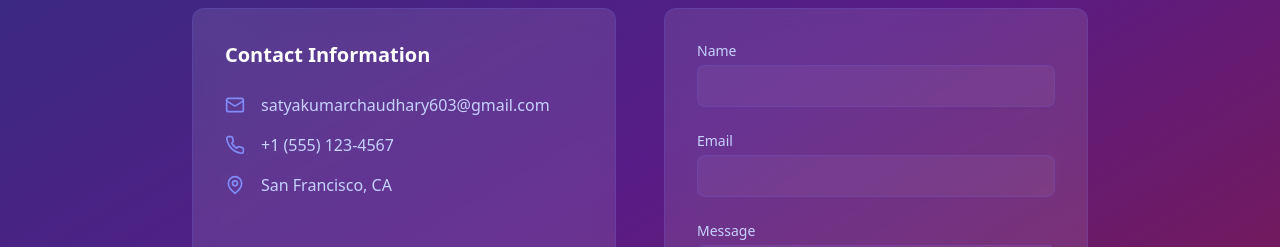
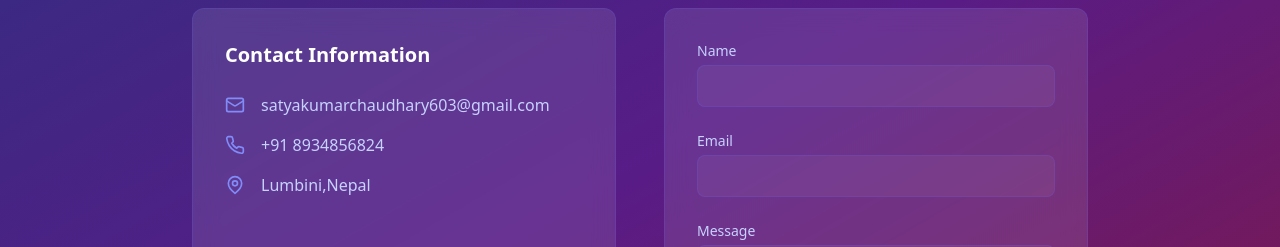
Before and after one commit to satyakumarch/Portfolio2, a React (Vite) app: page / in a window 1280 px wide. Shown: the part 3120-3367 px from the top of the page. Built offline with nearby package versions, Linux system fonts and the light colour scheme.

Commit message:
updating the contact information

```diff
--- a/src/components/Contact.tsx
+++ b/src/components/Contact.tsx
@@ -37,11 +37,11 @@ const Contact = () => {
               </div>
               <div className="flex items-center">
                 <Phone className="text-indigo-400 mr-4" size={20} />
-                <span className="text-indigo-200">+1 (555) 123-4567</span>
+                <span className="text-indigo-200">+91 8934856824</span>
               </div>
               <div className="flex items-center">
                 <MapPin className="text-indigo-400 mr-4" size={20} />
-                <span className="text-indigo-200">San Francisco, CA</span>
+                <span className="text-indigo-200">Lumbini,Nepal</span>
               </div>
             </div>
           </div>
```
